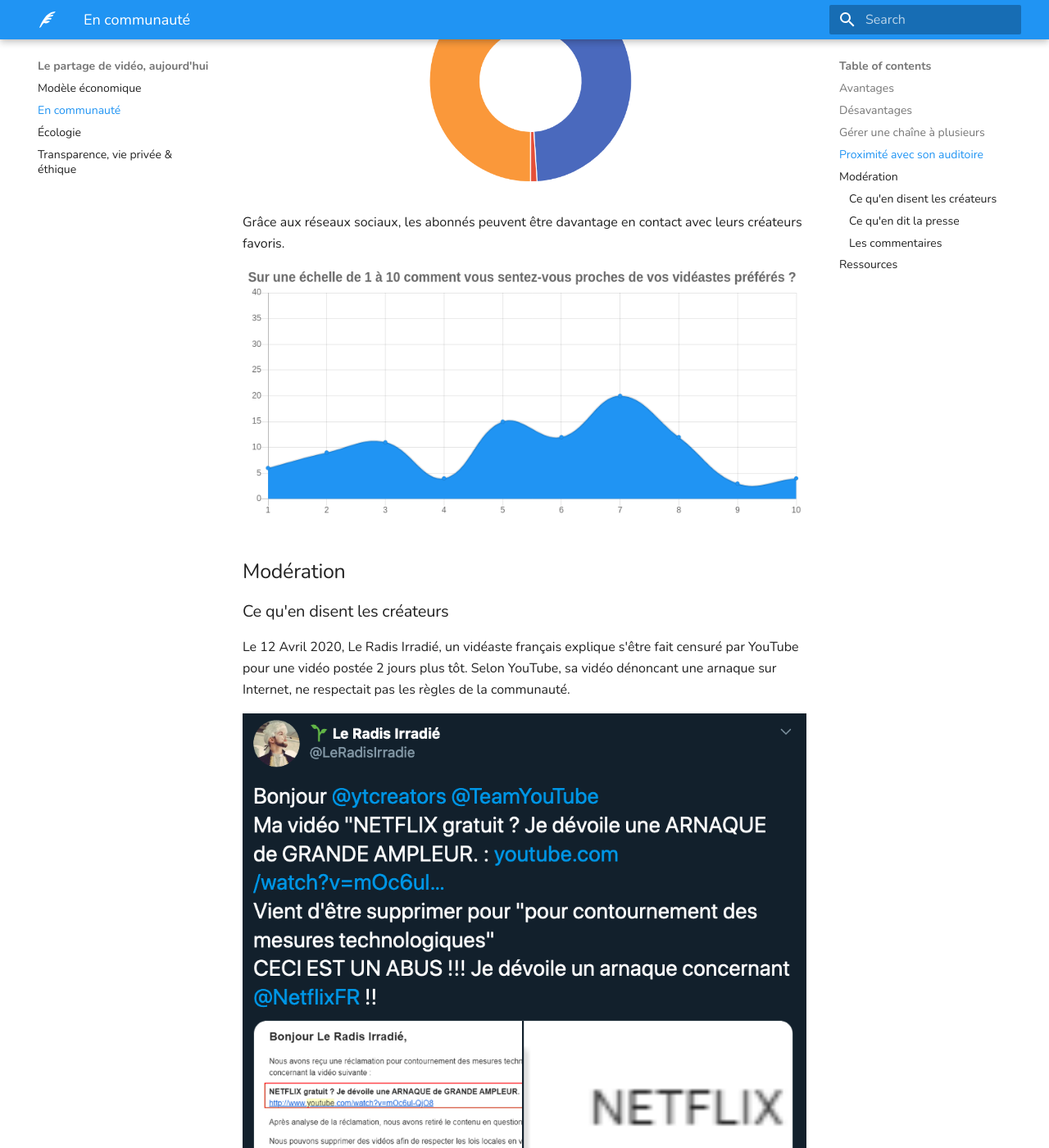
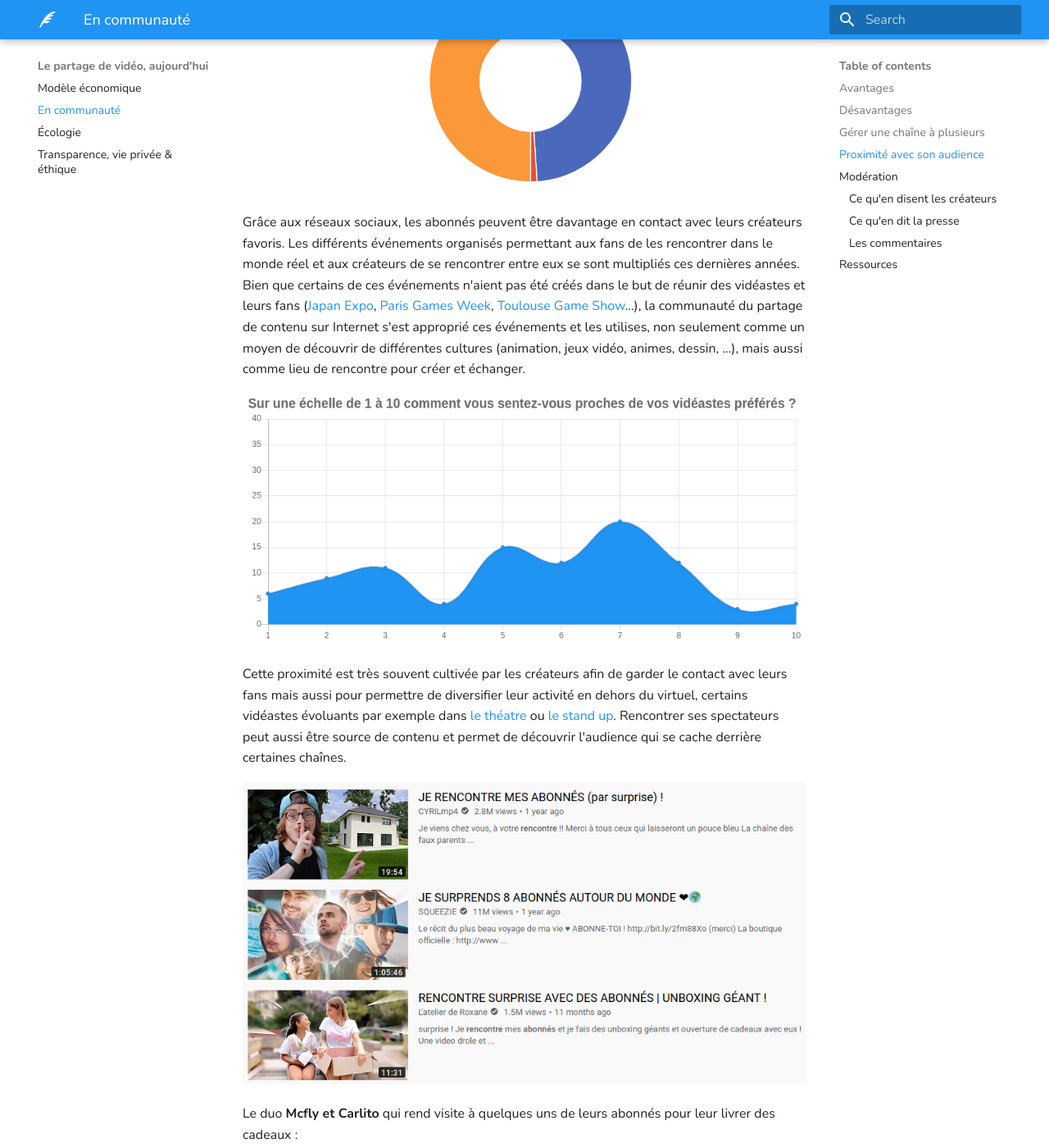
Before and after one commit to sundowndev/livre-blanc-video, an MkDocs documentation site: the page built from docs/today/community.md, in a window 1280 px wide and 1400 px high, scrolled down 4908 px. Shown: the whole window at 82% size. Built offline with MkDocs 1.6.1 and Material for MkDocs 9.7.7, drawn with Linux system fonts in a browser that asks for light colours; some of the changed text lies outside the part shown.

Commit message:
content: community

```diff
--- a/docs/today/community.md
+++ b/docs/today/community.md
@@ -41,15 +41,28 @@
 
 ![](../assets/screenshot_22.png)
 
-### Proximité avec son auditoire
+### Proximité avec son audience
 
 Notre étude à permis de constater que la consommation de vidéo en ligne prend énormément de place dans la vie des jeunes de 18 à 35 ans. Ceci peut notamment s'expliquer par la très grande variété de contenu présente sur la plateforme de Google et Internet de façon générale.
 
 ![](../assets/study_1.png)
 
-Grâce aux réseaux sociaux, les abonnés peuvent être davantage en contact avec leurs créateurs favoris.
+Grâce aux réseaux sociaux, les abonnés peuvent être davantage en contact avec leurs créateurs favoris. Les différents événements organisés permettant aux fans de les rencontrer dans le monde réel et aux créateurs de se rencontrer entre eux se sont multipliés ces dernières années. Bien que certains de ces événements n'aient pas été créés dans le but de réunir des vidéastes et leurs fans ([Japan Expo](#), [Paris Games Week](#), [Toulouse Game Show](#)...), la communauté du partage de contenu sur Internet s'est approprié ces événements et les utilises, non seulement comme un moyen de découvrir de différentes cultures (animation, jeux vidéo, animes, dessin, ...), mais aussi comme lieu de rencontre pour créer et échanger.
 
 ![](../assets/study_6.png)
+
+Cette proximité est très souvent cultivée par les créateurs afin de garder le contact avec leurs fans mais aussi pour permettre de diversifier leur activité en dehors du virtuel, certains vidéastes évoluants par exemple dans [le théatre](#) ou [le stand up](#). Rencontrer ses spectateurs peut aussi être source de contenu et permet de découvrir l'audience qui se cache derrière certaines chaînes.
+
+![](../assets/screenshot_24.png)
+
+Le duo **Mcfly et Carlito** qui rend visite à quelques uns de leurs abonnés pour leur livrer des cadeaux :
+
+<div align="center"><iframe width="560" height="315" src="https://www.youtube-nocookie.com/embed/M1PiAic9vFM" frameborder="0" allow="accelerometer; autoplay; encrypted-media; gyroscope; picture-in-picture" allowfullscreen></iframe>
+</div>
+
+![](../assets/screenshot_23.png)
+
+>intéractions, sondages, live stream...
 
 ## Modération
 
```
Also changed, not shown: docs/assets/screenshot_23.png (added), docs/assets/screenshot_24.png (added).
